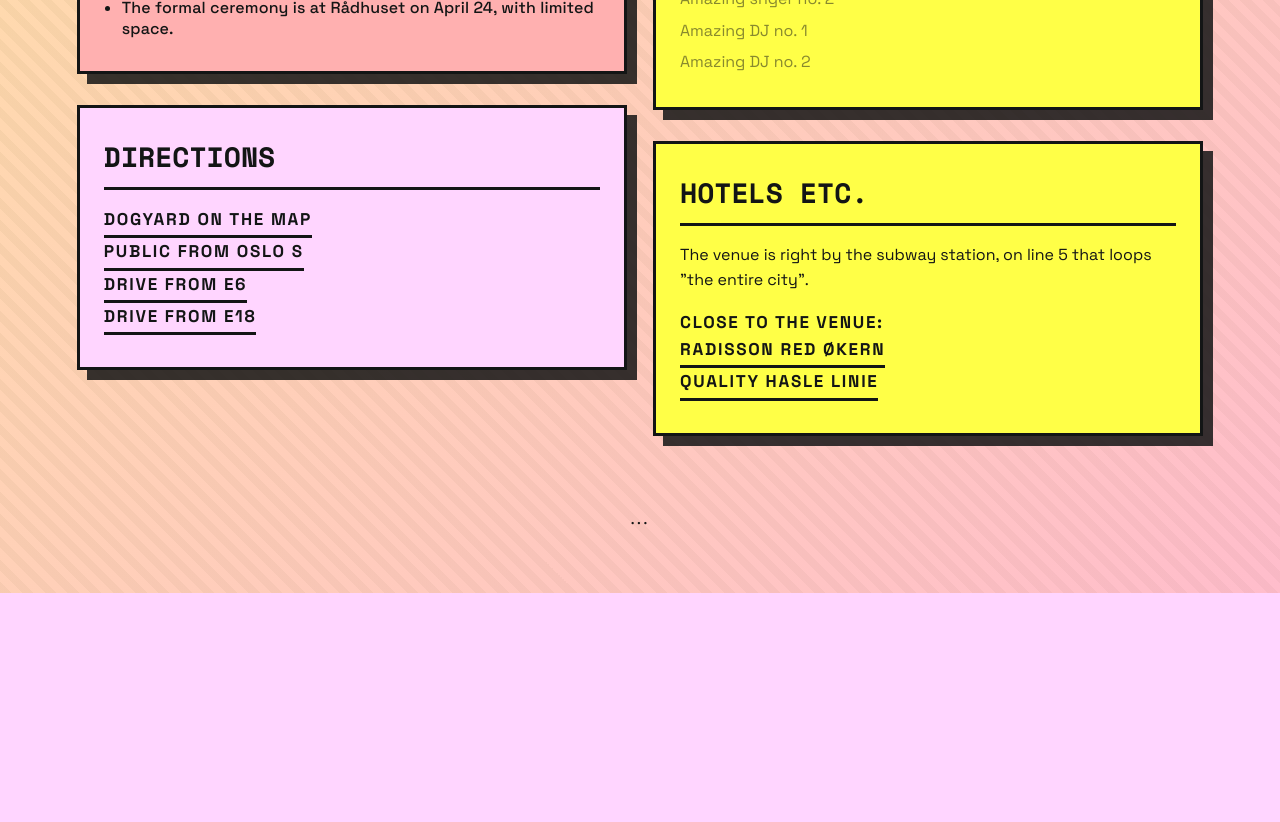
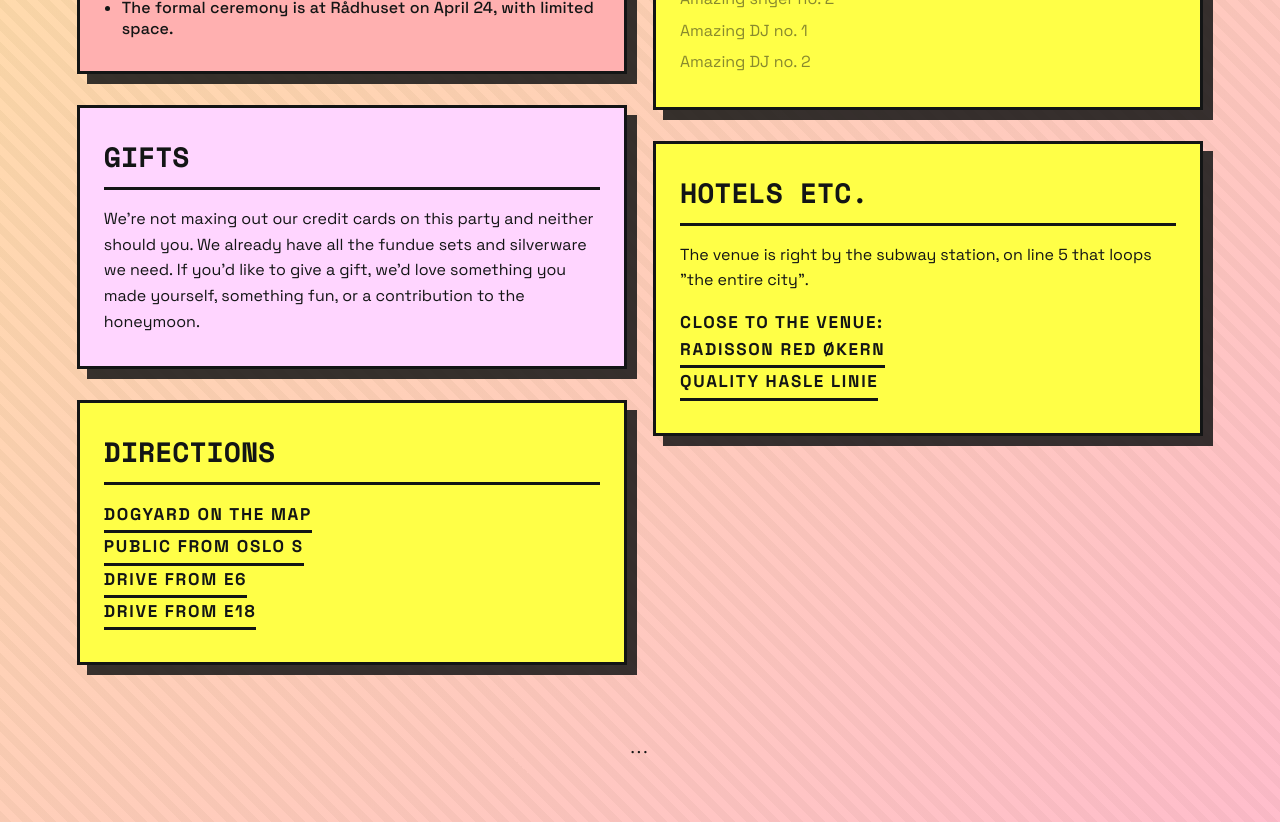
Before and after one commit to datagreier2/mariaogaron.no, a React (Vite) app: page / in a window 1280 px wide. Shown: the part 1260-2082 px from the top of the page. Before the commit the page ends 1853 px from the top, so only its background shows below. Built offline with nearby package versions, Linux system fonts and the light colour scheme.

Commit message:
added "gifts"

```diff
--- a/src/App.jsx
+++ b/src/App.jsx
@@ -144,6 +144,11 @@ export default function App() {
           noteAsList
         />
         <Section
+          id="gifts"
+          title={t.giftsTitle}
+          body={t.giftsBody}
+        />
+        <Section
           id="directions"
           title={t.directionsTitle}
           body={t.directionsBody}
--- a/src/i18n.js
+++ b/src/i18n.js
@@ -17,6 +17,9 @@ const translations = {
     infoBody: "",
     infoNote:
       "The party is for adults. If any youths under 20 want to attend, it's possible to give them inverted alcohol wristbands. Let us know well in advance!\nInvitation to dinner for the closest family and friends will come as a separate invitation.\nThe formal ceremony is at Rådhuset on April 24, with limited space.",
+    giftsTitle: "Gifts",
+    giftsBody:
+      "We're not maxing out our credit cards on this party and neither should you. We already have all the fundue sets and silverware we need. If you'd like to give a gift, we'd love something you made yourself, something fun, or a contribution to the honeymoon.",
     directionsTitle: "Directions",
     directionsBody: "",
     directionsNote:
@@ -50,6 +53,9 @@ const translations = {
     infoBody: "",
     infoNote:
       "Festen er for voksne. Hvis noen ungdommer under 20 ønsker å delta er det mulig å gi dem omvendt skjenkebånd. Si i så fall fra i god tid!\nInvitasjon til middag for de aller nærmeste kommer som separat invitasjon.\nDen formelle vielsen er på Rådhuset den 24. april, med begrenset plass.",
+    giftsTitle: "Gaver",
+    giftsBody:
+      "Vi blakker oss ikke på dette kalaset, og det skal ikke du heller. Vi har alt vi trenger av dessertvinsglass og suppeterriner. Hvis du vil gi en gave, ønsker vi oss noe du har laget selv, noe gøyalt, eller et bidrag til bryllupsreise.",
     directionsTitle: "Veibeskrivelse",
     directionsBody:
       "Fest på Dogyard.",
```
